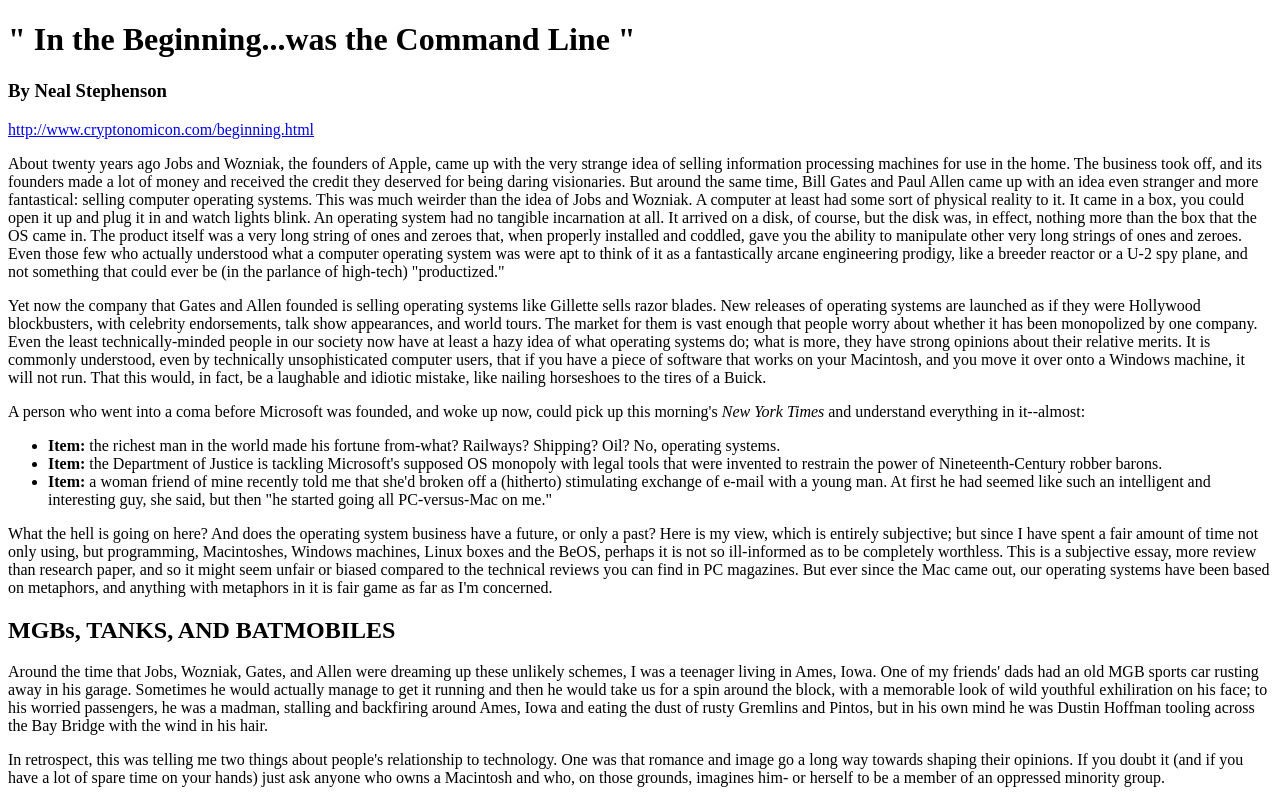
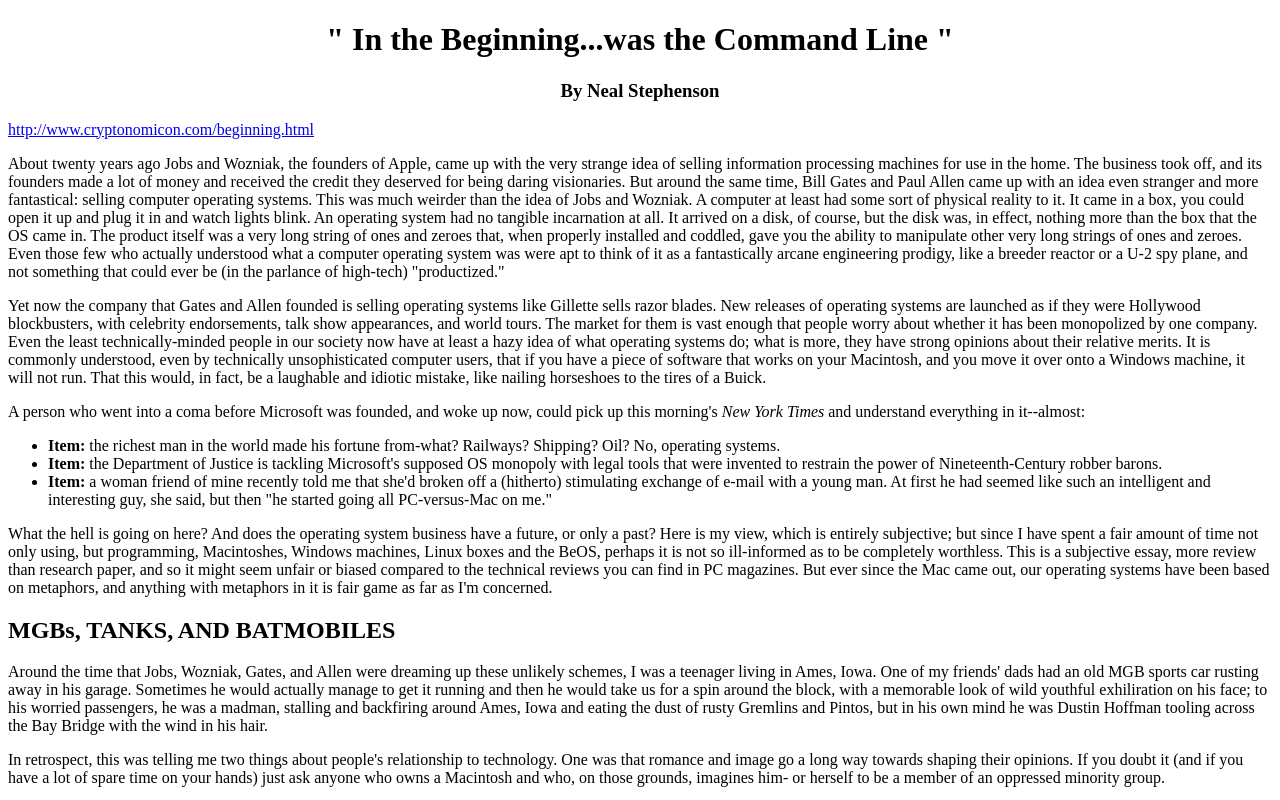
Before and after one commit to DylonC008/DylonC008.github.io, a plain HTML site: page week01/index.html in a window 1280 px wide. Shown: the top 800 px of the page. Drawn offline with Linux system fonts and the light colour scheme.

Commit message:
center commit

```diff
--- a/week01/index.html
+++ b/week01/index.html
@@ -5,8 +5,8 @@
 </head>
 <body>
 
-                          <h1>                                     " In the Beginning...was the Command Line "</h1>
-                          <h3>                                                   By Neal Stephenson</h3>
+                          <center><h1>" In the Beginning...was the Command Line "</h1></center>
+<center><h3> By Neal Stephenson</h3></center>
 <p><a href="url">http://www.cryptonomicon.com/beginning.html</a></p>
 
 <p>About twenty years ago Jobs and Wozniak, the founders of Apple, came up with the very strange idea of selling information processing machines for use in the home. The business took off, and its founders made a lot of money and received the credit they deserved for being daring visionaries. But around the same time, Bill Gates and Paul Allen came up with an idea even stranger and more fantastical: selling computer operating systems. This was much weirder than the idea of Jobs and Wozniak. A computer at least had some sort of physical reality to it. It came in a box, you could open it up and plug it in and watch lights blink. An operating system had no tangible incarnation at all. It arrived on a disk, of course, but the disk was, in effect, nothing more than the box that the OS came in. The product itself was a very long string of ones and zeroes that, when properly installed and coddled, gave you the ability to manipulate other very long strings of ones and zeroes. Even those few who actually understood what a computer operating system was were apt to think of it as a fantastically arcane engineering prodigy, like a breeder reactor or a U-2 spy plane, and not something that could ever be (in the parlance of high-tech) "productized."</p>
```
